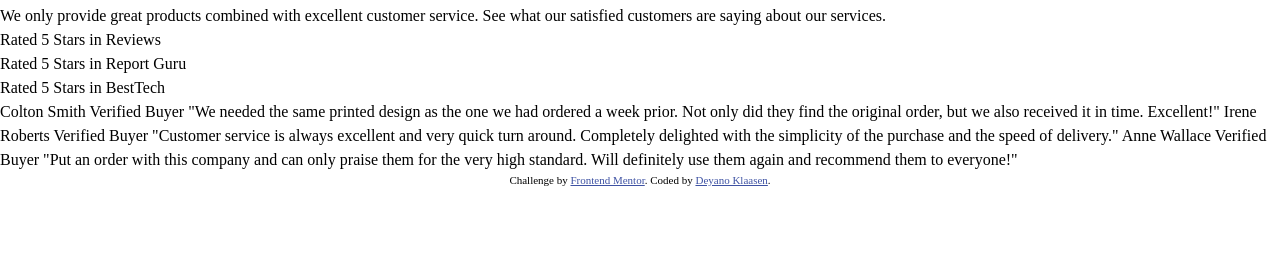
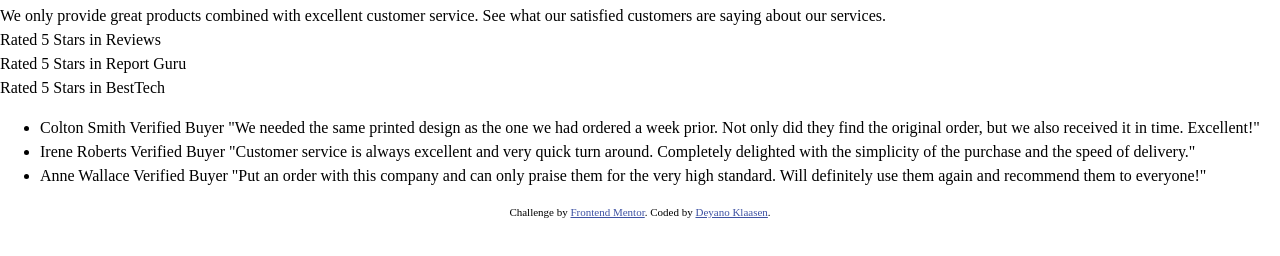
Before and after one commit to DeenoDev/Social-Proof-Section-Master, a plain HTML site: page social-proof-section-master/index.html in a window 1280 px wide. Shown: the part 44-300 px from the top of the page. Drawn offline with Linux system fonts and the light colour scheme.

Commit message:
review section converted into an unordered list.

```diff
--- a/social-proof-section-master/index.html
+++ b/social-proof-section-master/index.html
@@ -28,25 +28,30 @@
         See what our satisfied customers are saying about our services.
       </p>
 
+      <div class="reviews">
         <div class="review">Rated 5 Stars in Reviews</div>
         <div class="review">Rated 5 Stars in Report Guru</div>
         <div class="review">Rated 5 Stars in BestTech</div>
+      </div>
 
-      Colton Smith
+
+      <ul class="quotes">
+        <li>Colton Smith
           Verified Buyer
           "We needed the same printed design as the one we had ordered a week prior.
           Not only did they find the original order, but we also received it in time.
-      Excellent!"
-
-      Irene Roberts
+          Excellent!"</li>
+        <li>Irene Roberts
           Verified Buyer
           "Customer service is always excellent and very quick turn around. Completely
-      delighted with the simplicity of the purchase and the speed of delivery."
-
-      Anne Wallace
+          delighted with the simplicity of the purchase and the speed of delivery."</li>
+        <li> Anne Wallace
           Verified Buyer
           "Put an order with this company and can only praise them for the very high
-      standard. Will definitely use them again and recommend them to everyone!"
+          standard. Will definitely use them again and recommend them to everyone!"</li>
+        </ul>
+
+
     </main>
 
     <div class="attribution">
```
Lines whose indentation alone changed are shown as unchanged.
